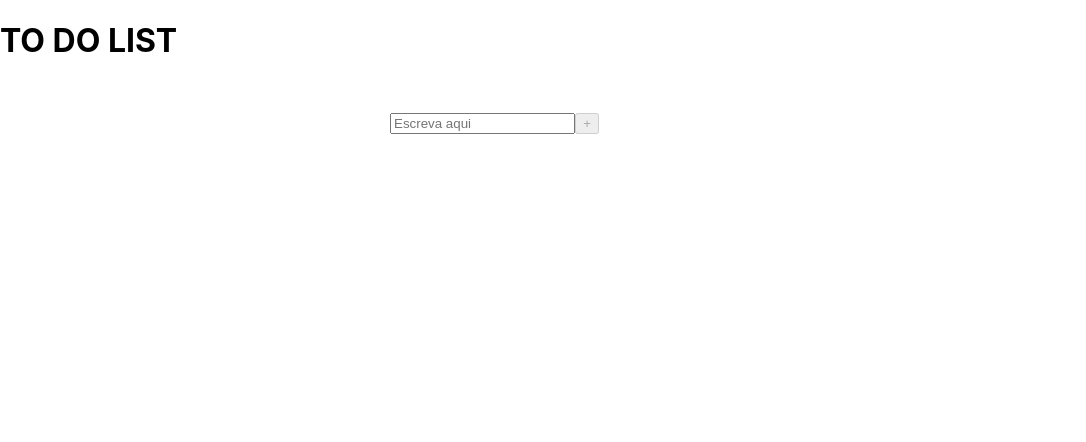
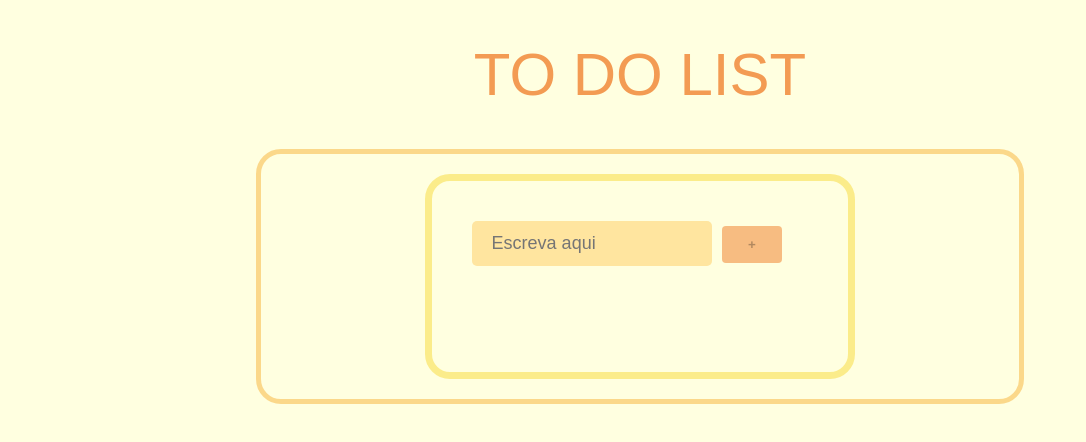
Before and after one commit to anapaulaonc/To-do-in-React, a React (Create React App) app: page / in a window 1280 px wide. Shown: the top 442 px of the page, without its empty margins (0-1086 px from the left). Built offline with nearby package versions, Linux system fonts and the light colour scheme.

Commit message:
Update App.css

```diff
--- a/src/App.css
+++ b/src/App.css
@@ -1,38 +1,71 @@
-.App {
-  text-align: center;
+body{
+    text-align: center;
+    background: lightyellow;
+    font-family: 'Montserrat', sans-serif;
+    font-size: 20px;
 }
 
-.App-logo {
-  height: 40vmin;
-  pointer-events: none;
+#itens-lista-form button {
+    background: rgb(243, 155, 83);
+    margin: 20px;
+    cursor: pointer;
+    border-radius: 4px;
+    border: 0;
+    position: absolute;
+    right: 20px;
+
 }
 
-@media (prefers-reduced-motion: no-preference) {
-  .App-logo {
-    animation: App-logo-spin infinite 20s linear;
-  }
+.app-title{
+    text-align: center;
+    color: rgb(243, 155, 83);
+    font-weight: lighter;
+    font-size: 60px;
+}
+.container{
+    align-items: center;
+    border: 7px solid rgba(247, 220, 67, 0.541);
+    border-radius: 25px;
+    margin-left: 20%;
+    margin-right: 20%;
+}
+.container2{
+    align-items: center;
+    border: 5px solid rgba(247, 184, 67, 0.541);
+    border-radius: 25px;
+    margin-left: 20%;
+    margin-right: 20%;
+    padding: 20px;
+}
+#to-do-form input{
+  background-color: rgb(255, 229, 159);
+  border: 0;
+  width: 200px;
+  height: 45px;
+  padding: 0 20px;
+  margin: 10px;
+  font-size: 18px;
+  border-radius: 5px;
 }
 
-.App-header {
-  background-color: #282c34;
-  min-height: 100vh;
-  display: flex;
-  flex-direction: column;
-  align-items: center;
-  justify-content: center;
-  font-size: calc(10px + 2vmin);
+#to-do-form button{
+  border: 0;
+  height: 37px;
+  width: 60px;
+  border-radius: 4px;
+  background-color: rgba(243, 155, 83, 0.671);
+  cursor: pointer;
+  font-weight: bolder;
+}
+#itens-lista-form li{
+  position: relative;
   color: white;
+  background-color: rgb(248, 172, 109);
+  text-align: left center;
+  padding-top: 10px;
+  width: 300px;
+  height: 50px;
+  padding: 5px 5px 5px;
+  margin: 20px auto;
+  border-radius: 5px;
 }
-
-.App-link {
-  color: #61dafb;
-}
-
-@keyframes App-logo-spin {
-  from {
-    transform: rotate(0deg);
-  }
-  to {
-    transform: rotate(360deg);
-  }
-}
```
